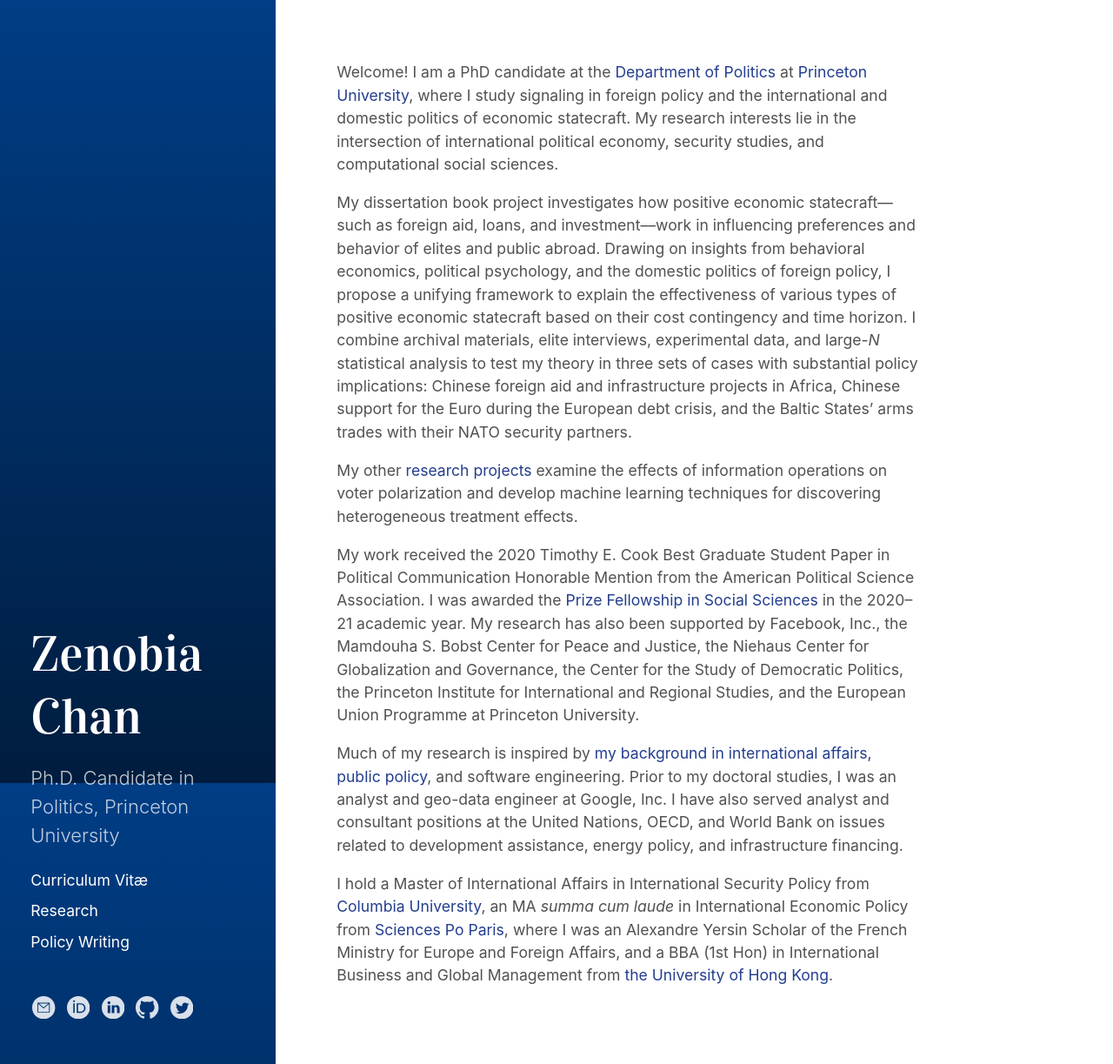
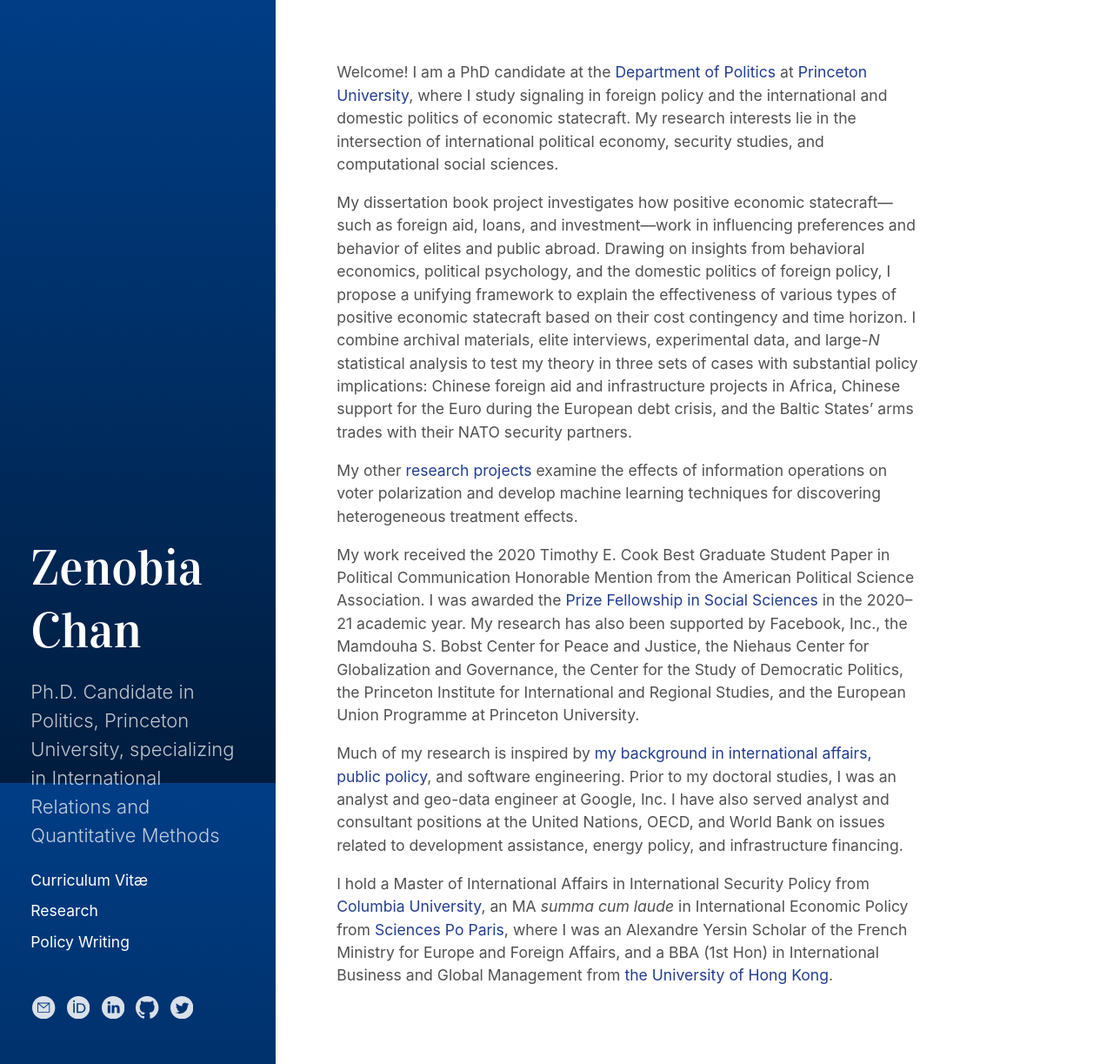
Before and after one commit to ztchan/my-website, a Jekyll site: the page built from index.html, in a window 1280 px wide and 1223 px high. Shown: the whole window at 87% size. Built offline with Jekyll 4.4.1, drawn with Linux system fonts in a browser that asks for light colours; the list of posts is cut into pages by our own code.

Commit message:
Update website description

```diff
--- a/_config.yml
+++ b/_config.yml
@@ -10,7 +10,7 @@ linkedin:          ZenobiaChan
 github_username:   ztchan
 twitter:           ZenobiaChan
 tagline:           "Ph.D. Candidate in Politics, Princeton University"
-description:       "Ph.D. Candidate in Politics, Princeton University"
+description:       "Ph.D. Candidate in Politics, Princeton University, specializing in International Relations and Quantitative Methods"
 baseurl:           ""
 # url:               "https://ztchan.github.io"
 url:               "https://zenobiachan.com"
--- a/_includes/custom-head.html
+++ b/_includes/custom-head.html
@@ -13,3 +13,6 @@
 
 <!-- Sort pages according to oder in sidebar -->
 {% assign pages_list = (site.pages | sort: 'order') %}
+
+<!-- Website description -->
+<meta name="description" content = "PhD Candidate in Politics, Princeton University, specializing in international relations and quantitative methods.">
```
